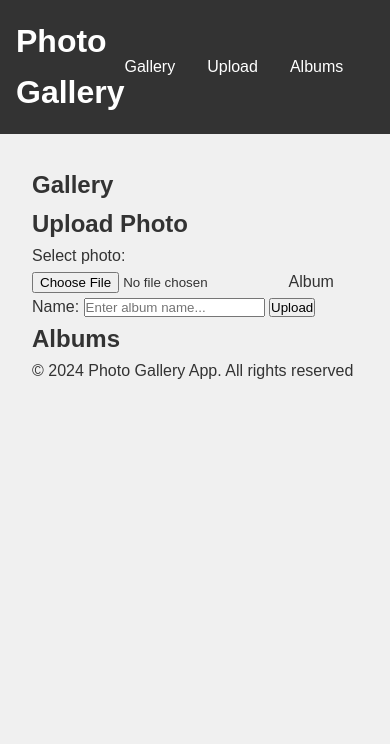
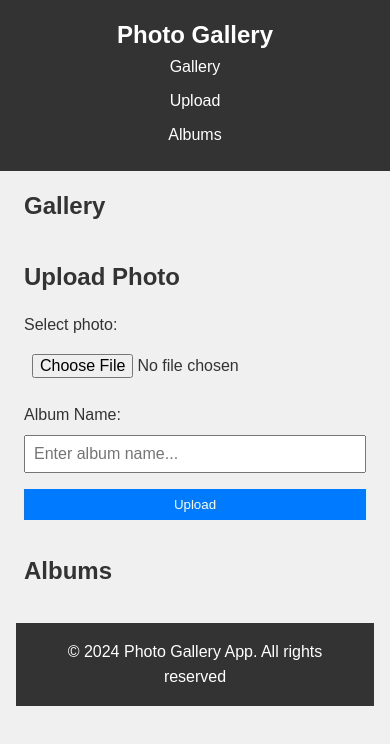
Before and after one commit to bagengilbert/photogallary, a plain HTML site: page photogallary/index.html in a window 390 px wide. Drawn offline with Linux system fonts and the light colour scheme.

Commit message:
css styling

```diff
--- a/photogallary/photos.css
+++ b/photogallary/photos.css
@@ -1,61 +1,159 @@
-/* Reset & general styling*/
-
+/* Reset and General Styles */
 * {
     margin: 0;
     padding: 0;
-    box-sizing: border-box;
+    box-sizing: border-box; /* Ensure consistent box sizing */
 }
 
 body {
-    font-family: Arial, sans-serif;
-    line-height: 1.6;
-    background-color: #f0f0f0;
-    color: #333;
+    font-family: 'Arial', sans-serif; /* Default font family */
+    line-height: 1.6; /* Line height for better readability */
+    background-color: #f0f0f0; /* Light grey background color */
+    color: #333; /* Dark grey text color */
 }
 
-/* header section */
-
+/* Header Styles */
 header {
-    background-color: #333;
-    color: #fff;
-    padding: 1rem;
-
+    background-color: #333; /* Dark background for header */
+    color: #fff; /* White text color */
+    padding: 1rem; /* Padding inside the header */
 }
 
 header .container {
     display: flex;
-    justify-content: space-between;
-    align-items: center;
+    justify-content: space-between; /* Space items evenly */
+    align-items: center; /* Center items vertically */
+    flex-wrap: wrap; /* Wrap items to next line on small screens */
 }
 
-header h1{
-    font-size: 2rem;
-}
-nav ul{
-    list-style-type: none;
-    display: flex;
-
-}
-nav ul li {
-    margin-right: 2rem;
+header h1 {
+    font-size: 2rem; /* Larger font size for the title */
 }
 
-nav ul li a{
-    text-decoration: none;
-    color: #fff;
-    padding: 0.5rem 1 rem;
-    transition: background-color 0.3 ease;
+nav ul {
+    list-style-type: none; /* Remove default list styling */
+    display: flex; /* Use flexbox for navigation items */
+    flex-wrap: wrap; /* Wrap items on small screens */
+}
+
+nav ul li {
+    margin-right: 1rem; /* Space between navigation items */
+}
+
+nav ul li a {
+    text-decoration: none; /* Remove underline from links */
+    color: #fff; /* White text color */
+    padding: 0.5rem 1rem; /* Padding inside links */
+    transition: background-color 0.3s ease; /* Smooth background transition */
 }
 
 nav ul li a:hover {
-    background-color: #555;
+    background-color: #555; /* Darker background on hover */
 }
 
+/* Main Content Section */
+main {
+    padding: 2rem; /* Padding around main content */
+}
 
-/* main section */
-main {
-    padding: 2rem;
+.photo-section {
+    margin-bottom: 2rem; /* Space between sections */
 }
-.photo-section{
-    margin-bottom: ;
+
+.container {
+    max-width: 1200px; /* Maximum width for container */
+    margin: 0 auto; /* Center container */
+    padding: 0 1rem; /* Padding inside container */
 }
+
+h2 {
+    font-size: 1.8rem; /* Larger font size for section headings */
+    margin-bottom: 1rem; /* Space below headings */
+}
+
+/* Form Styles */
+.upload-form {
+    display: flex; /* Use flexbox for form layout */
+    flex-direction: column; /* Stack items vertically */
+    max-width: 400px; /* Maximum width for form */
+}
+
+.upload-form label {
+    margin-bottom: 0.5rem; /* Space below labels */
+}
+
+.upload-form input[type="file"],
+.upload-form input[type="text"] {
+    margin-bottom: 1rem; /* Space below inputs */
+    padding: 0.5rem; /* Padding inside inputs */
+    font-size: 1rem; /* Font size for inputs */
+}
+
+.upload-form button {
+    padding: 0.75rem 1rem; /* Padding inside button */
+    background-color: #007bff; /* Primary button color */
+    color: #fff; /* White text color */
+    border: none; /* Remove border */
+    cursor: pointer; /* Pointer cursor on hover */
+    transition: background-color 0.3s ease; /* Smooth background transition */
+}
+
+.upload-form button:hover {
+    background-color: #0056b3; /* Darker background on hover */
+}
+
+/* Footer Styles */
+footer {
+    background-color: #333; /* Dark background for footer */
+    color: #fff; /* White text color */
+    padding: 1rem; /* Padding inside footer */
+    text-align: center;
+}
+
+/* Responsive Design */
+@media (max-width: 768px) {
+    header .container {
+        flex-direction: column;
+        text-align: center;
+    }
+
+    nav ul {
+        flex-direction: column; /* Stack navigation items vertically */
+        text-align: center;
+    }
+
+    nav ul li {
+        margin-right: 0; /* Remove right margin */
+        margin-bottom: 0.5rem; /* Space below navigation items */
+    }
+
+    main {
+        padding: 1rem; /* Reduce padding around main content */
+    }
+
+    .container {
+        padding: 0 0.5rem; /* Reduce padding inside container */
+    }
+}
+
+@media (max-width: 480px) {
+    header h1 {
+        font-size: 1.5rem; /* Smaller font size for title */
+    }
+
+    nav ul li a {
+        padding: 0.5rem; /* Reduce padding inside links */
+    }
+
+    h2 {
+        font-size: 1.5rem; /* Smaller font size for section headings */
+    }
+
+    .upload-form {
+        max-width: 100%; /* Full width form */
+    }
+
+    .upload-form button {
+        padding: 0.5rem; /* Reduce padding inside button */
+    }
+}
```
